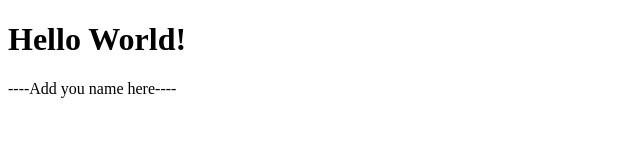
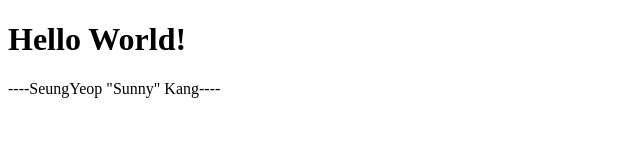
Before and after one commit to DS4200-S22/ic-01-sykang071, a plain HTML site: page index.html in a window 1280 px wide. Shown: the full height of the page, 0-640 px from the left. Drawn offline with Linux system fonts and the light colour scheme.

Commit message:
added name

```diff
--- a/index.html
+++ b/index.html
@@ -6,7 +6,7 @@
 
 <p>
 
-----Add you name here----
+----SeungYeop "Sunny" Kang----
 
 </p>
 
```
